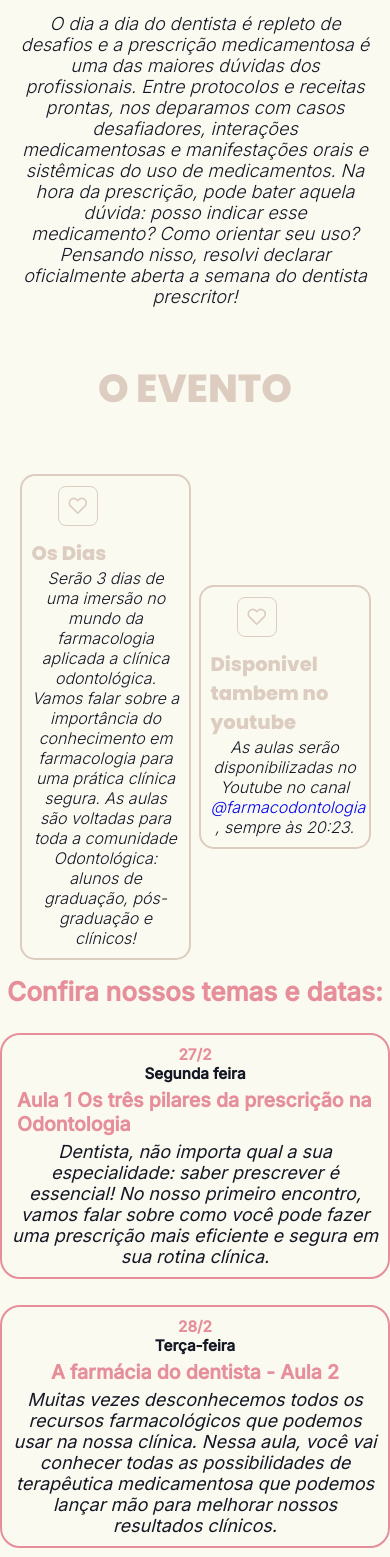
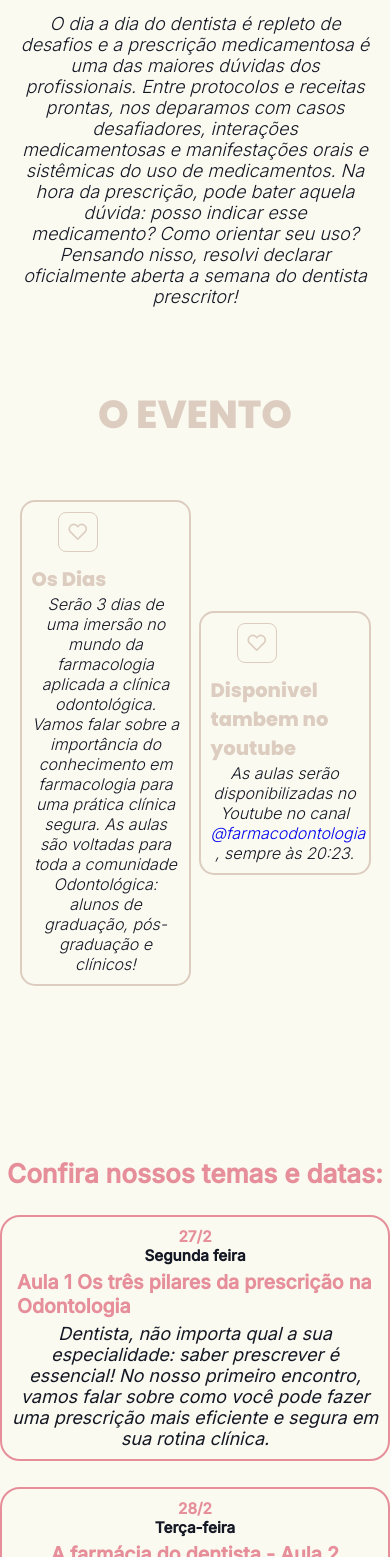
Before and after one commit to natanesteves/thay_landing, a React (Create React App) app: page / in a window 390 px wide. Shown: the part 443-2000 px from the top of the page. Built offline with nearby package versions, Linux system fonts and the light colour scheme; grey boxes are pictures that could not be loaded.

Commit message:
atyle decente

```diff
--- a/src/components/Testimonial/Testimonial.css
+++ b/src/components/Testimonial/Testimonial.css
@@ -5,11 +5,15 @@
     display: flex;
     align-items: center;
     justify-content: center;
-    margin-top: 1rem;
+    margin-top: 5rem;
     margin-bottom: 1rem;
     flex-direction: column;
     gap: 2rem;
     position: relative;
+   margin-bottom: 5%;
+   @media (max-width: 830px) {
+    margin-top: 5rem;
+  }
 
 }
 .t-heading{
--- a/src/pages/Home.tsx
+++ b/src/pages/Home.tsx
@@ -62,14 +62,13 @@ Pensando nisso, resolvi declarar oficialmente aberta a semana do dentista prescr
         </div>
       </section>
  <Testimonial />
- <br></br>
- <br></br>
- <br></br>
- <a href="https://chat.whatsapp.com/DWc4jDcebXF6BXWwhc9xfI">
-        <Button text={"Entre no Grupo do WhatsApp"}></Button></a>
+
 
       <section className="propose" id="propose">
+         <a href="https://chat.whatsapp.com/DWc4jDcebXF6BXWwhc9xfI">
+        <Button text={"Entre no Grupo do WhatsApp"}></Button></a>
         <div className="container">
+
           <div className="imgPropose"></div>
           <div className="descriptionPropose">
             <h1>Quem sou eu:</h1>
--- a/src/styles/pages/home.scss
+++ b/src/styles/pages/home.scss
@@ -55,11 +55,14 @@
 
 .propose {
   margin: 3rem 0;
-
+ @media (max-width: 830px) {
+     margin-top: 50%;
+    }
   .container {
     display: flex;
     align-items: center;
     justify-content: space-between;
+
 
     @media (max-width: 830px) {
       justify-content: center;
@@ -101,10 +104,10 @@
       background-position: center;
       background-repeat: no-repeat;
       background-size: contain;
-      margin-top: 100px;
+      margin-top: 10%;
       @media (max-width: 830px) {
         width: 100%;
-        margin-top: 10px;
+        margin-top: 10%;
       }
     }
     .imgPropose2 {
@@ -181,8 +184,12 @@
 
 .whatWeDo {
   margin: 3rem 0;
-
-
+  margin-top: 10%;
+  margin-bottom: 5%;
+  @media (max-width: 1000px) {
+    margin-top: 20%;
+    margin-bottom: 50%;
+  }
 
   .container {
     margin: 2rem auto;
@@ -209,6 +216,7 @@
       height: 100%;
       top: 0;
       left: 0;
+
 
       @media (max-width: 1000px) {
         position: relative;
```
